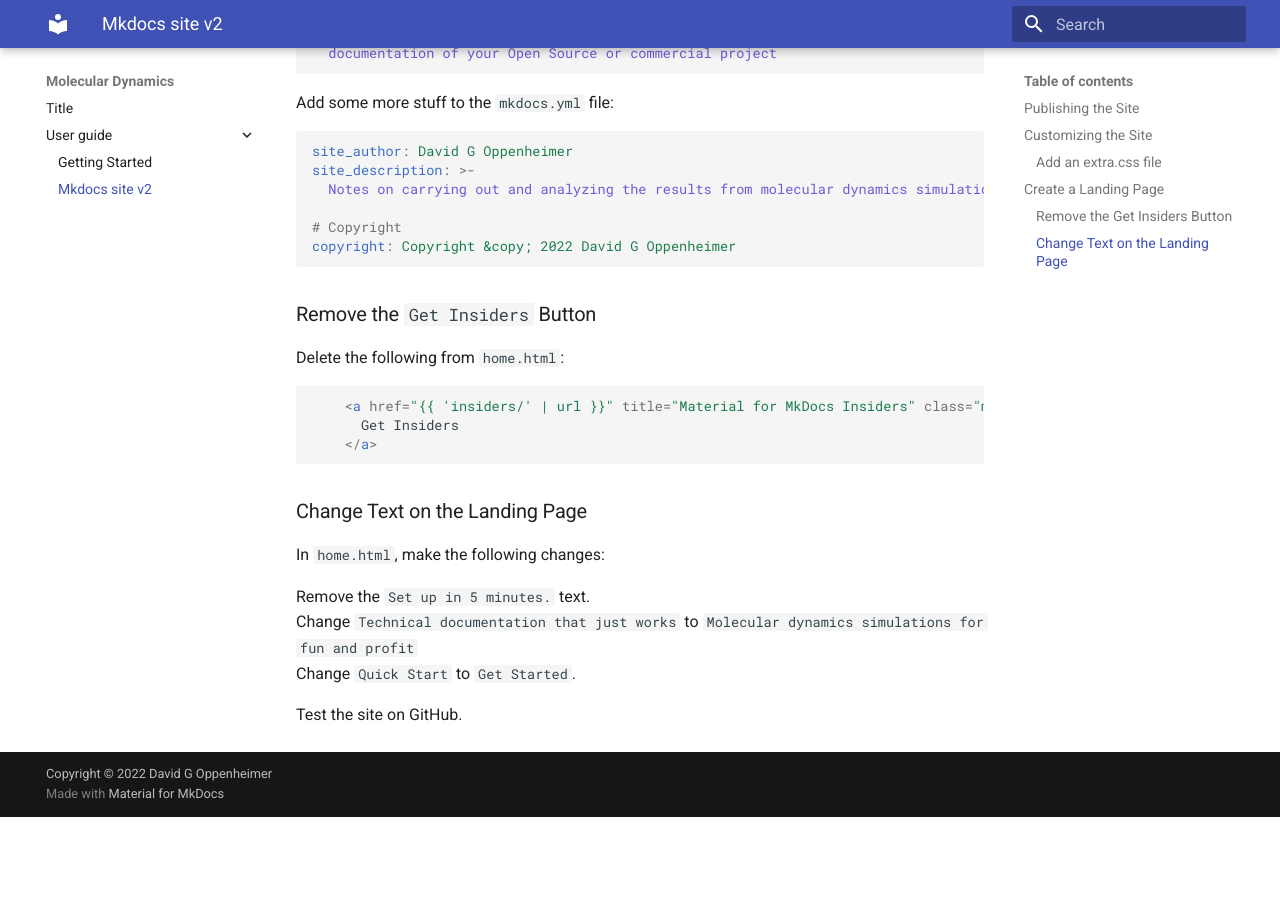
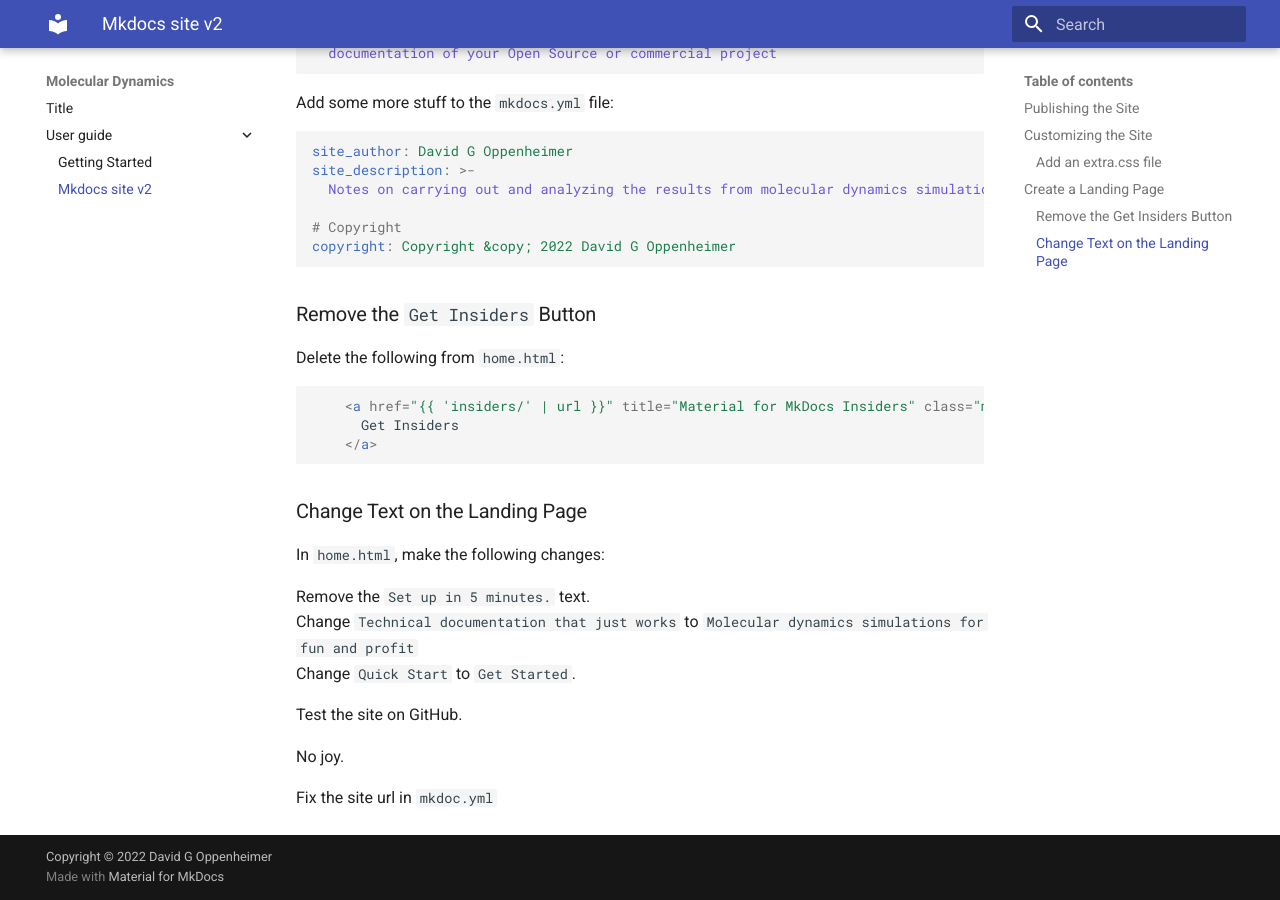
Before and after one commit to dgoppenheimer/mk-test, an MkDocs documentation site: the page built from docs/user-guide/mkdocs-site-v2.md, in a window 1280 px wide and 900 px high, scrolled down 3272 px. Built offline with MkDocs 1.6.1 and Material for MkDocs 9.7.7, drawn with Linux system fonts in a browser that asks for light colours; before the commit the page ends 4089 px from its top, so only the background shows below that.

Commit message:
updated site url

```diff
--- a/docs/user-guide/mkdocs-site-v2.md
+++ b/docs/user-guide/mkdocs-site-v2.md
@@ -194,3 +194,7 @@
 Change `Quick Start` to `Get Started`.
 
 Test the site on GitHub.
+
+No joy.
+
+Fix the site url in `mkdoc.yml`
--- a/mkdocs.yml
+++ b/mkdocs.yml
@@ -1,4 +1,5 @@
 site_name: Molecular Dynamics
+site_url: https://dgoppenheimer.github.io/mk-test/
 theme:
   name: material
   custom_dir: docs/overrides/
```
